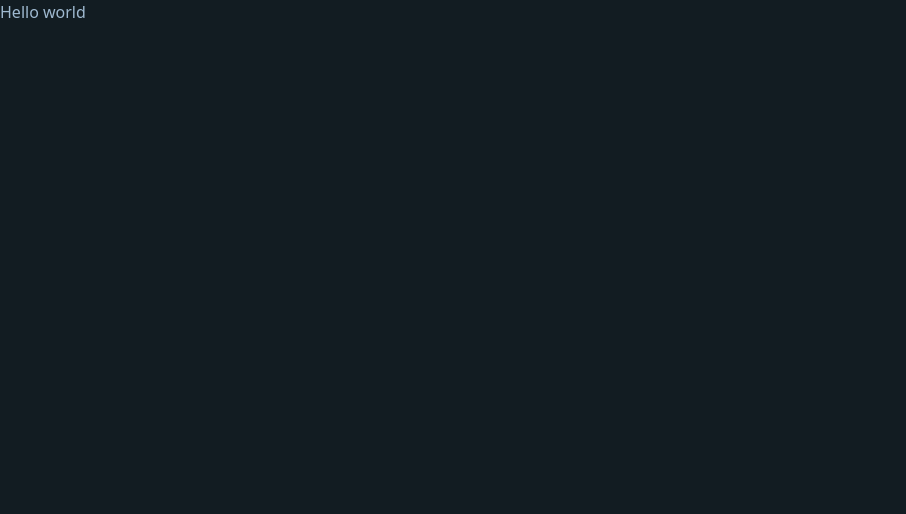
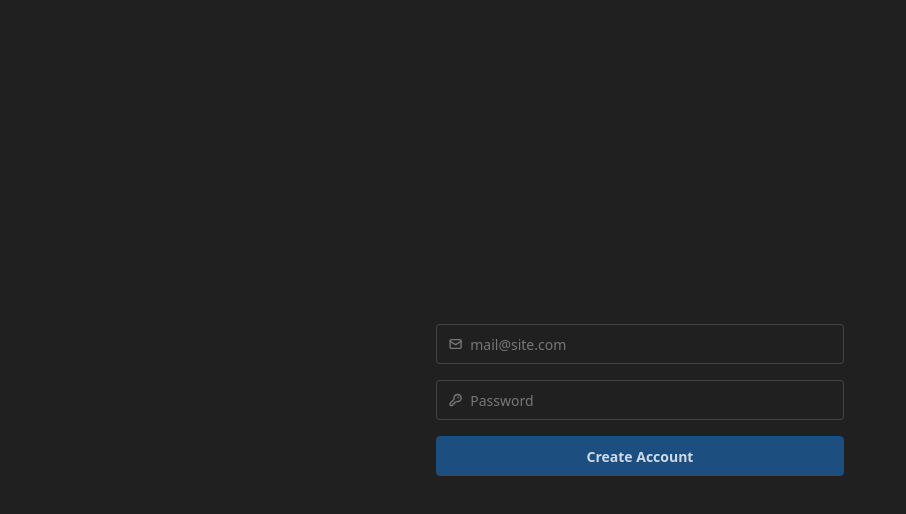
Before and after one commit to ankitjhagithub21/mern.ly, a React (Vite) app in the folder client/: page /register in a window 1280 px wide. Shown: the top 514 px of the page, without its empty margins (0-906 px from the left). Built offline with nearby package versions, Linux system fonts and the light colour scheme.

Commit message:
created register page

```diff
--- a/client/package.json
+++ b/client/package.json
@@ -13,6 +13,7 @@
     "@tailwindcss/vite": "^4.1.11",
     "react": "^19.1.0",
     "react-dom": "^19.1.0",
+    "react-router-dom": "^7.8.0",
     "tailwindcss": "^4.1.11"
   },
   "devDependencies": {
--- a/client/src/App.jsx
+++ b/client/src/App.jsx
@@ -1,10 +1,17 @@
-
+import {BrowserRouter,Routes,Route} from "react-router-dom"
+import HomePage from "./pages/HomePage"
+import RegisterPage from "./pages/RegisterPage"
+import LoginPage from "./pages/LoginPage"
 
 const App = () => {
   return (
-    <div>
-      <h1>Hello world</h1>
-    </div>
+    <BrowserRouter>
+      <Routes>
+        <Route path="/" element={<HomePage/>}/>
+        <Route path="/register" element={<RegisterPage/>}/>
+        <Route path="/login" element={<LoginPage/>}/>
+      </Routes>
+    </BrowserRouter>
   )
 }
 
--- /dev/null
+++ b/client/src/components/AuthForm.jsx
@@ -0,0 +1,65 @@
+
+
+const AuthForm = () => {
+    return (
+
+
+        <form className='max-w-md p-5 rounded-lg w-full flex flex-col space-y-4'>
+
+            <div>
+                <label className="input validator w-full">
+                    <svg className="h-[1em] opacity-50" xmlns="http://www.w3.org/2000/svg" viewBox="0 0 24 24">
+                        <g
+                            strokeLinejoin="round"
+                            strokeLinecap="round"
+                            strokeWidth="2.5"
+                            fill="none"
+                            stroke="currentColor"
+                        >
+                            <rect width="20" height="16" x="2" y="4" rx="2"></rect>
+                            <path d="m22 7-8.97 5.7a1.94 1.94 0 0 1-2.06 0L2 7"></path>
+                        </g>
+                    </svg>
+                    <input type="email" placeholder="mail@site.com" required />
+                </label>
+
+                <div className="validator-hint hidden">Enter valid email address</div>
+            </div>
+            <div>
+                <label className="input validator w-full">
+                    <svg className="h-[1em] opacity-50" xmlns="http://www.w3.org/2000/svg" viewBox="0 0 24 24">
+                        <g
+                            strokeLinejoin="round"
+                            strokeLinecap="round"
+                            strokeWidth="2.5"
+                            fill="none"
+                            stroke="currentColor"
+                        >
+                            <path
+                                d="M2.586 17.414A2 2 0 0 0 2 18.828V21a1 1 0 0 0 1 1h3a1 1 0 0 0 1-1v-1a1 1 0 0 1 1-1h1a1 1 0 0 0 1-1v-1a1 1 0 0 1 1-1h.172a2 2 0 0 0 1.414-.586l.814-.814a6.5 6.5 0 1 0-4-4z"
+                            ></path>
+                            <circle cx="16.5" cy="7.5" r=".5" fill="currentColor"></circle>
+                        </g>
+                    </svg>
+                    <input
+                        type="password"
+                        required
+                        placeholder="Password"
+                        minlength="6"
+                        // pattern="(?=.*\d)(?=.*[a-z])(?=.*[A-Z]).{8,}"
+                        title="Must be atleast 6 characters"
+                    />
+                </label>
+                <p className="validator-hint hidden">
+                    Must be atleast 6 characters
+
+                </p>
+            </div>
+            <button className='btn btn-primary'>Create Account</button>
+        </form>
+
+
+    )
+}
+
+export default AuthForm
--- a/client/src/index.css
+++ b/client/src/index.css
@@ -1,5 +1,5 @@
 @import "tailwindcss";
 
 @plugin "daisyui" {
-    themes: sunset --default, dark --prefersdark;
+    themes: business --default;
 }
--- /dev/null
+++ b/client/src/pages/HomePage.jsx
@@ -0,0 +1,9 @@
+import React from 'react'
+
+const HomePage = () => {
+  return (
+    <div>HomePage</div>
+  )
+}
+
+export default HomePage
--- /dev/null
+++ b/client/src/pages/LoginPage.jsx
@@ -0,0 +1,9 @@
+import React from 'react'
+
+const LoginPage = () => {
+  return (
+    <div>LoginPage</div>
+  )
+}
+
+export default LoginPage
--- /dev/null
+++ b/client/src/pages/RegisterPage.jsx
@@ -0,0 +1,12 @@
+import React from 'react'
+import AuthForm from '../components/AuthForm'
+
+const RegisterPage = () => {
+  return (
+    <div className='h-screen w-full flex items-center justify-center p-5'>
+        <AuthForm/>
+    </div>
+  )
+}
+
+export default RegisterPage
```
Also changed, not shown: 2 other files (tests, documents, lock files or other folders).
